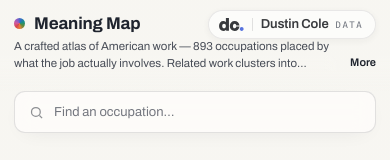
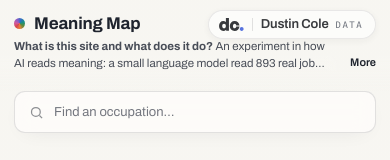
Before and after one commit to dustincole-data/MeaningMap, an Astro site: page / in a window 390 px wide. Shown: the top 160 px of the page. Built offline with nearby package versions, Linux system fonts and the light colour scheme; Astro itself is replaced by a stand-in of ours.

Commit message:
Explain what the model and data do, right in the header blurb
Reuses the existing clamp-wrap/More mechanism so mobile still gets a
2-line teaser with an expand control.

```diff
--- a/src/pages/index.astro
+++ b/src/pages/index.astro
@@ -17,8 +17,10 @@
   <header id="head">
     <h1><span class="dot"></span>Meaning&nbsp;Map</h1>
     <div class="clamp-wrap">
-      <p>A crafted atlas of American work — 893 occupations placed by what the job actually involves.
-         Related work clusters into regions. Click any point to find jobs like it.</p>
+      <p><b>What is this site and what does it do?</b> An experiment in how AI reads meaning: a small
+         language model read 893 real job descriptions and scored how alike any two are. That score
+         became this map — related work clusters into regions, each match ranked by percentage.
+         Click any point to find jobs like it.</p>
       <button class="more" type="button" aria-expanded="false" hidden>More</button>
     </div>
   </header>
```
